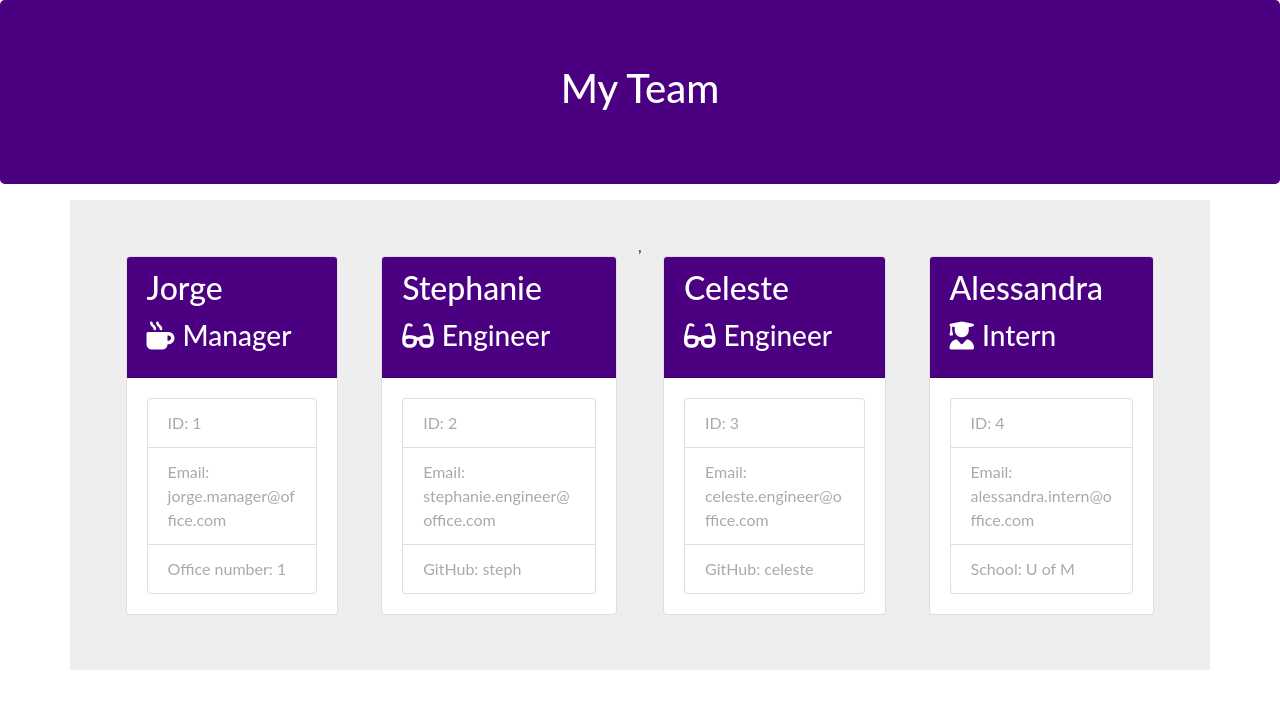
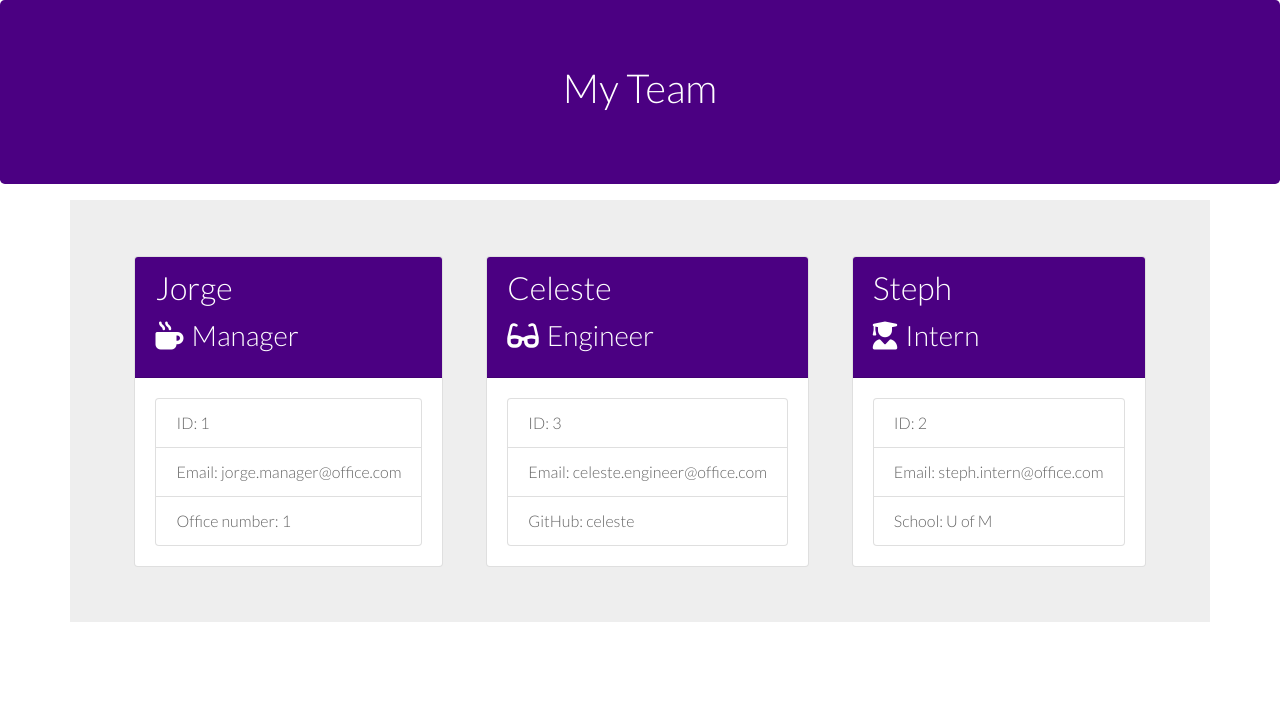
Before and after one commit to jlcalderon/dev-team, a website: page output/team.html in a window 1280 px wide. Drawn offline with nearby package versions, Linux system fonts and the light colour scheme.

Commit message:
update readme demo uotput

```diff
--- a/output/style.css
+++ b/output/style.css
@@ -31,7 +31,7 @@ body {
 }
 
 a {
-    color: darkgray;
+    color: rgb(100, 100, 100);
 }
 
 a:hover {
@@ -39,5 +39,5 @@ a:hover {
 }
 
 li {
-    color: darkgray;
+    color: rgb(100, 100, 100);
 }
--- a/output/team.html
+++ b/output/team.html
@@ -6,7 +6,7 @@
     <meta name="viewport" content="width=device-width, initial-scale=1.0" />
     <meta http-equiv="X-UA-Compatible" content="ie=edge" />
     <title>My Team</title>
-
+    <link href="https://fonts.googleapis.com/css2?family=Lato:wght@300&display=swap" rel="stylesheet">
     <link rel="stylesheet" href="https://stackpath.bootstrapcdn.com/bootstrap/4.3.1/css/bootstrap.min.css" integrity="sha384-ggOyR0iXCbMQv3Xipma34MD+dH/1fQ784/j6cY/iJTQUOhcWr7x9JvoRxT2MZw1T" crossorigin="anonymous">
     <link rel="stylesheet" href="style.css">
     <script src="https://kit.fontawesome.com/c502137733.js"></script>
@@ -22,7 +22,7 @@
     </div>
     <div class="container">
         <div class="row">
-            <div class="team-area col-12 d-flex justify-content-center">
+            <div class="team-area col-12 d-flex justify-content-center m-auto p-auto">
                 <div class="card employee-card">
     <div class="card-header head-card">
         <h2 class="card-title">Jorge</h2>
@@ -35,21 +35,7 @@
             <li class="list-group-item">Office number: 1</li>
         </ul>
     </div>
-                </div>
-                <div class="card employee-card">
-                    <div class="card-header head-card">
-                        <h2 class="card-title">Stephanie</h2>
-                        <h3 class="card-title"><i class="fas fa-glasses mr-2"></i>Engineer</h3>
-                    </div>
-                    <div class="card-body">
-                        <ul class="list-group">
-                            <li class="list-group-item">ID: 2</li>
-                            <li class="list-group-item">Email: <a href="mailto:stephanie.engineer@office.com">stephanie.engineer@office.com</a></li>
-                            <li class="list-group-item">GitHub: <a href="https://github.com/steph" target="_blank" rel="noopener noreferrer">steph</a></li>
-                        </ul>
-                    </div>
-                </div>,
-                <div class="card employee-card">
+</div><div class="card employee-card">
     <div class="card-header head-card">
         <h2 class="card-title">Celeste</h2>
         <h3 class="card-title"><i class="fas fa-glasses mr-2"></i>Engineer</h3>
@@ -61,16 +47,15 @@
             <li class="list-group-item">GitHub: <a href="https://github.com/celeste" target="_blank" rel="noopener noreferrer">celeste</a></li>
         </ul>
     </div>
-                </div>
-                <div class="card employee-card">
+</div><div class="card employee-card">
     <div class="card-header head-card">
-                        <h2 class="card-title">Alessandra</h2>
+        <h2 class="card-title">Steph</h2>
         <h3 class="card-title"><i class="fas fa-user-graduate mr-2"></i>Intern</h3>
     </div>
     <div class="card-body">
         <ul class="list-group">
-                            <li class="list-group-item">ID: 4</li>
-                            <li class="list-group-item">Email: <a href="mailto:alessandra.intern@office.com">alessandra.intern@office.com</a></li>
+            <li class="list-group-item">ID: 2</li>
+            <li class="list-group-item">Email: <a href="mailto:steph.intern@office.com">steph.intern@office.com</a></li>
             <li class="list-group-item">School: U of M</li>
         </ul>
     </div>
```
Also changed, not shown: README.md, 1 other file. Lines whose indentation alone changed are shown as unchanged.
